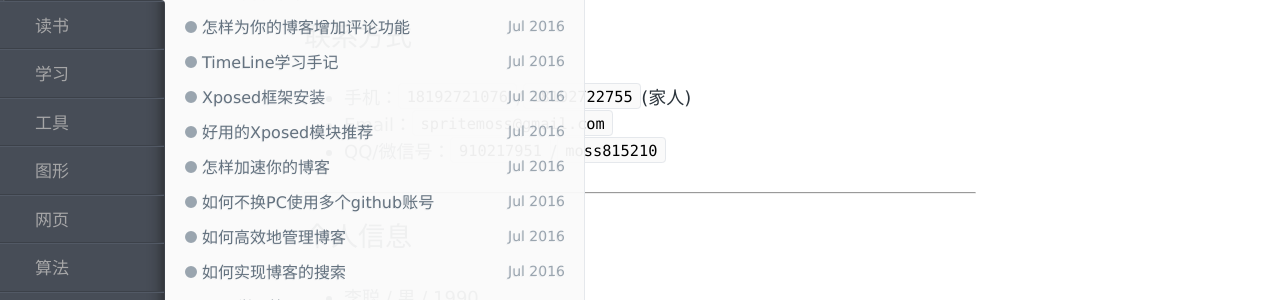
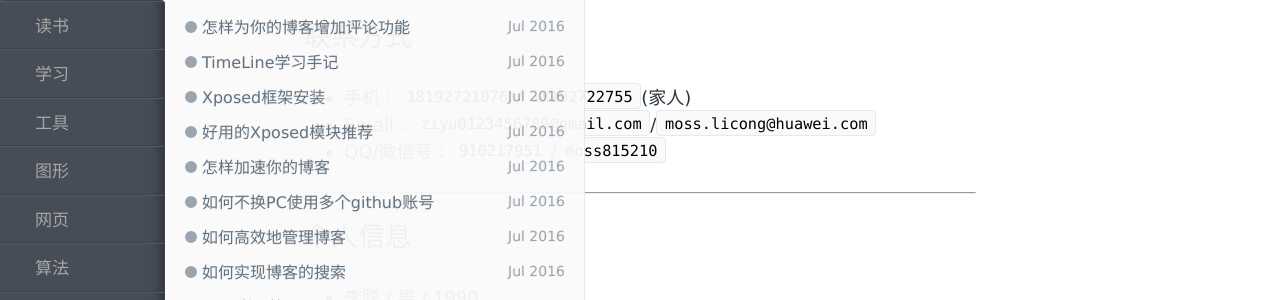
Before and after one commit to aiziyuer/aiziyuer.github.io, a Jekyll site: the page built from _posts/life/2015-09-20-about-me.md, in a window 1280 px wide. Shown: the part 239-539 px from the top of the page. Built offline with Jekyll 4.4.1, drawn with Linux system fonts in a browser that asks for light colours; formulas are drawn with MathJax 3; comment, search, counter and statistics services are not loaded.

Commit message:
修改个人描述

```diff
--- a/_posts/life/2015-09-20-about-me.md
+++ b/_posts/life/2015-09-20-about-me.md
@@ -14,7 +14,7 @@ published: True
 
 # 联系方式
 - 手机：`18192721076`/`18192722755`(家人)
-- Email：`spritemoss@gmail.com`
+- Email：`ziyu0123456789@gmail.com`/`moss.licong@huawei.com`
 - QQ/微信号：`910217951`/`moss815210`
 
 ---
```
